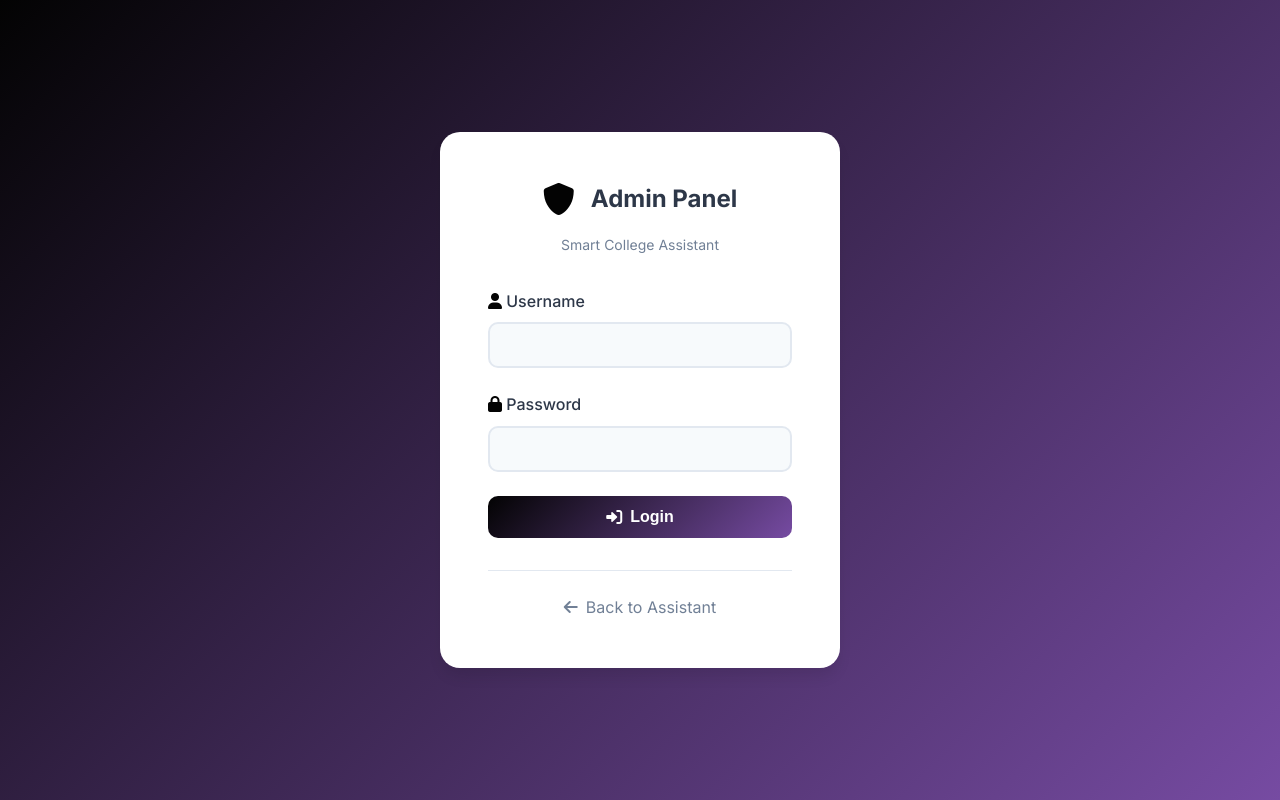
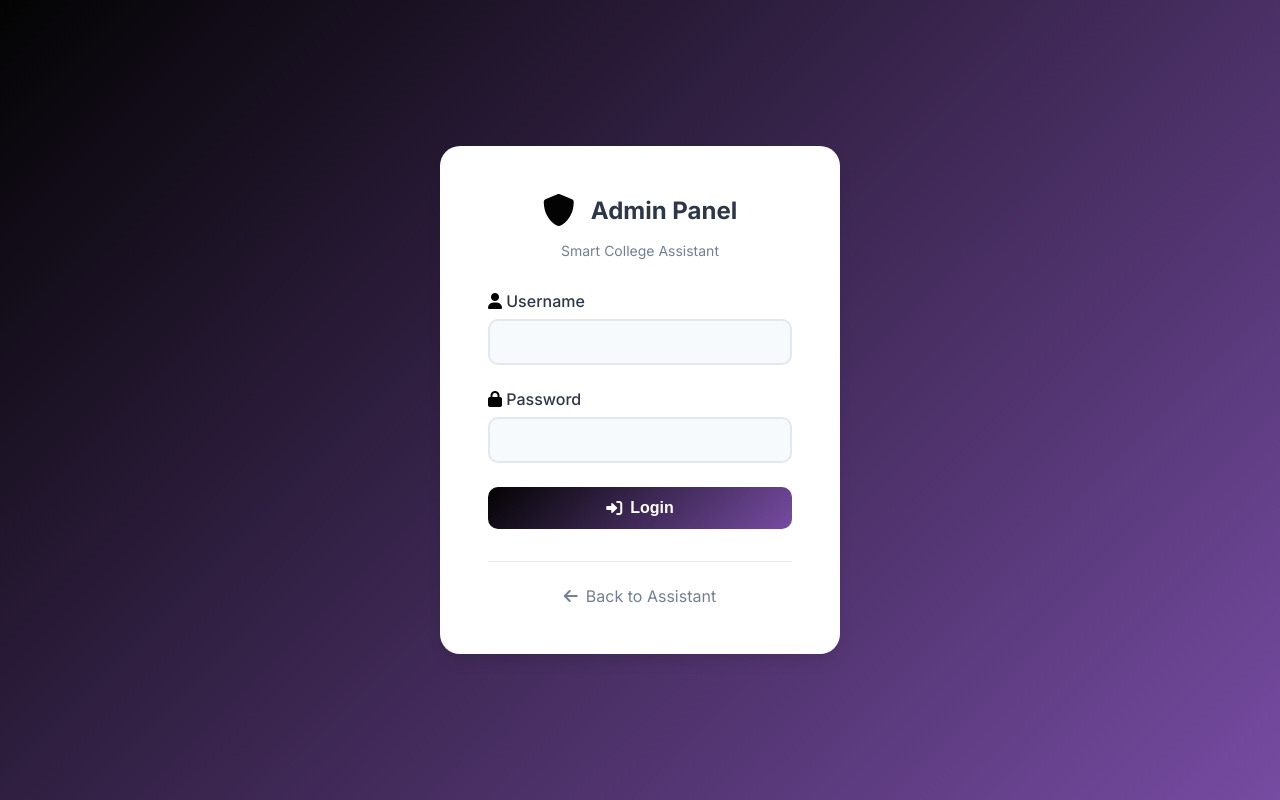
Before and after one commit to navaneethan0/S7, a Flask app: page /admin in a window 1280 px wide. Run offline with Flask 3, Linux system fonts and the light colour scheme; parts of the project's set-up code (start-up, migrations or seed data) failed here and were passed over.

Commit message:
Update line-height in admin.css

```diff
--- a/static/css/admin.css
+++ b/static/css/admin.css
@@ -28,7 +28,7 @@ body {
     font-family: 'Inter', -apple-system, BlinkMacSystemFont, 'Segoe UI', Roboto, sans-serif;
     background: var(--bg-secondary);
     color: var(--text-primary);
-    line-height: 1.6;
+    line-height: normal;
 }
 
 /* Login Page */
```
